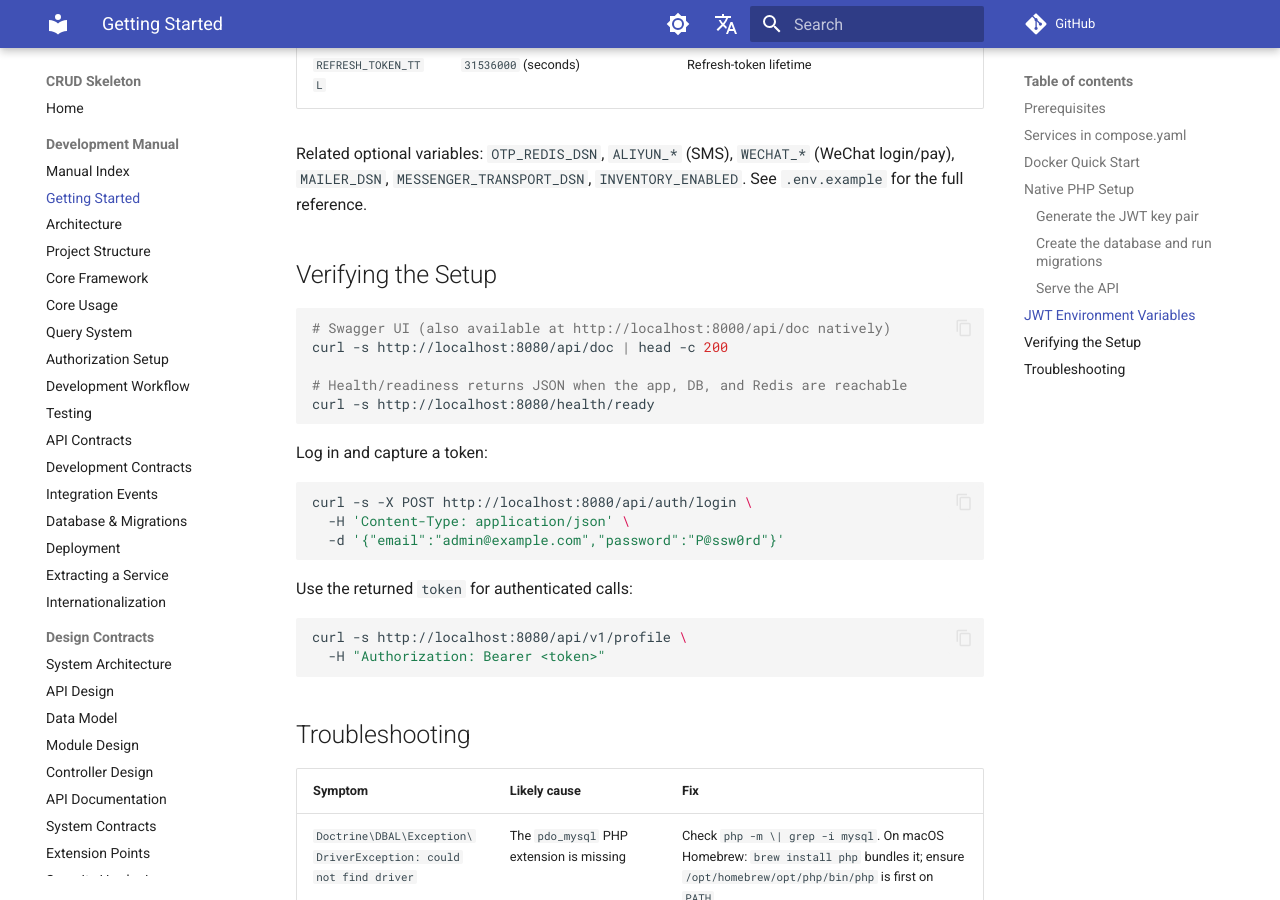
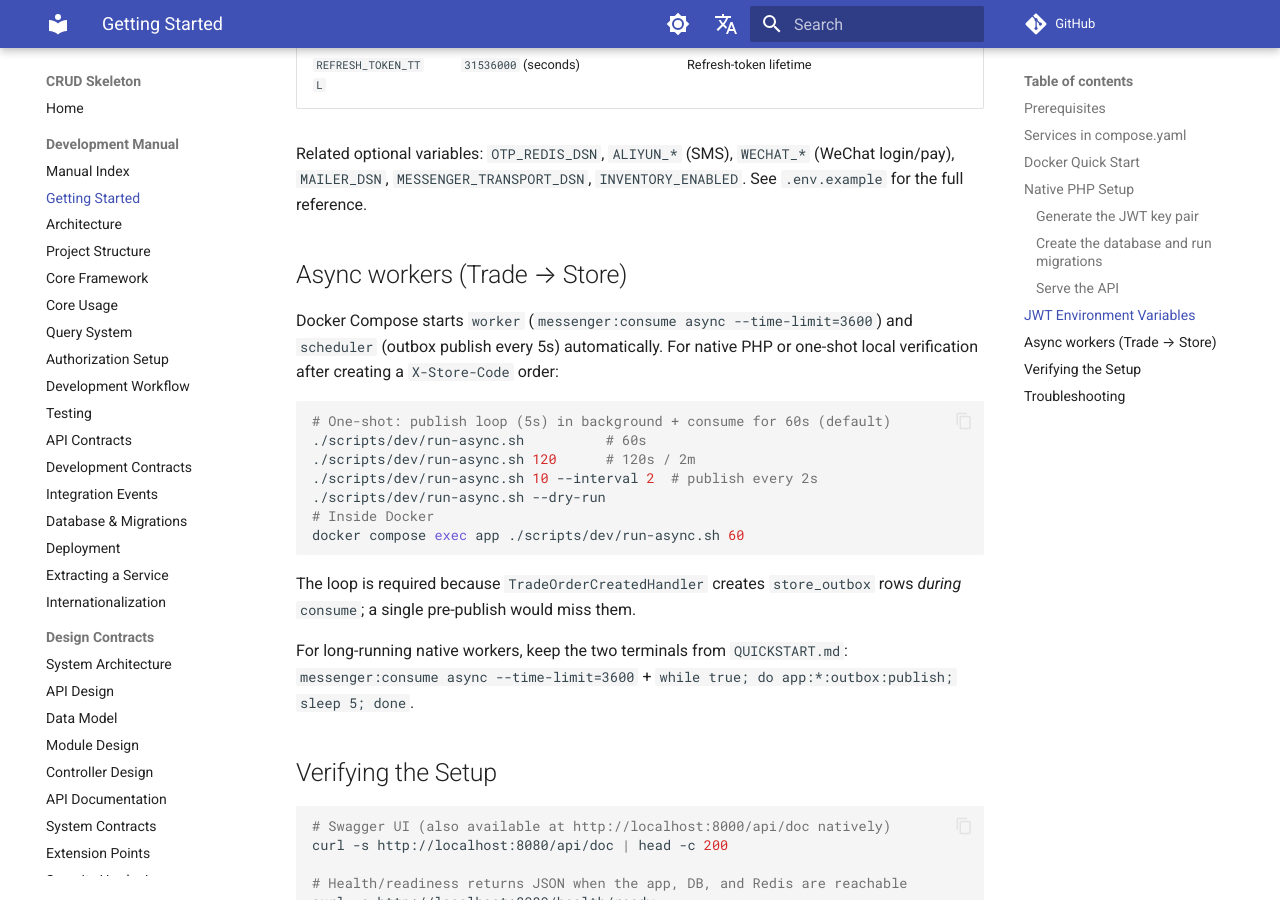
Before and after one commit to dream-studio-china/edc-online-membership, an MkDocs documentation site: the page built from docs/manual/getting-started.md, in a window 1280 px wide and 900 px high, scrolled down 3891 px. Built offline with MkDocs 1.6.1 and Material for MkDocs 9.7.7, drawn with Linux system fonts in a browser that asks for light colours; comment, search, counter and statistics services are not loaded.

Commit message:
feat(dev): add bundled async runner scripts/dev/run-async.sh
Bundle publish+consume for Trade->Store async flow with bounded
duration (default 60s, supports 60/60s/2m/1h) and looped outbox
publish in background (interval 5s / OUTBOX_PUBLISH_INTERVAL)
so store_outbox created during consume is also published.
Update QUICKSTART and manual docs.

Co-authored-by: internal-model

````diff
--- a/docs/manual/getting-started.md
+++ b/docs/manual/getting-started.md
@@ -149,6 +149,24 @@ Related optional variables: `OTP_REDIS_DSN`, `ALIYUN_*` (SMS), `WECHAT_*`
 (WeChat login/pay), `MAILER_DSN`, `MESSENGER_TRANSPORT_DSN`, `INVENTORY_ENABLED`.
 See `.env.example` for the full reference.
 
+## Async workers (Trade → Store)
+
+Docker Compose starts `worker` (`messenger:consume async --time-limit=3600`) and `scheduler` (outbox publish every 5s) automatically. For native PHP or one-shot local verification after creating a `X-Store-Code` order:
+
+```bash
+# One-shot: publish loop (5s) in background + consume for 60s (default)
+./scripts/dev/run-async.sh          # 60s
+./scripts/dev/run-async.sh 120      # 120s / 2m
+./scripts/dev/run-async.sh 10 --interval 2  # publish every 2s
+./scripts/dev/run-async.sh --dry-run
+# Inside Docker
+docker compose exec app ./scripts/dev/run-async.sh 60
+```
+The loop is required because `TradeOrderCreatedHandler` creates `store_outbox` rows *during* `consume`; a single pre-publish would miss them.
+
+For long-running native workers, keep the two terminals from `QUICKSTART.md`:
+`messenger:consume async --time-limit=3600` + `while true; do app:*:outbox:publish; sleep 5; done`.
+
 ## Verifying the Setup
 
 ```bash
````
Also changed, not shown: QUICKSTART.md (+13 -1 lines), QUICKSTART.zh-cn.md (+27 -0 lines), docs/manual/deployment.md (+14 -0 lines), docs/manual/integration-events.md (+9 -0 lines), 1 other file.
